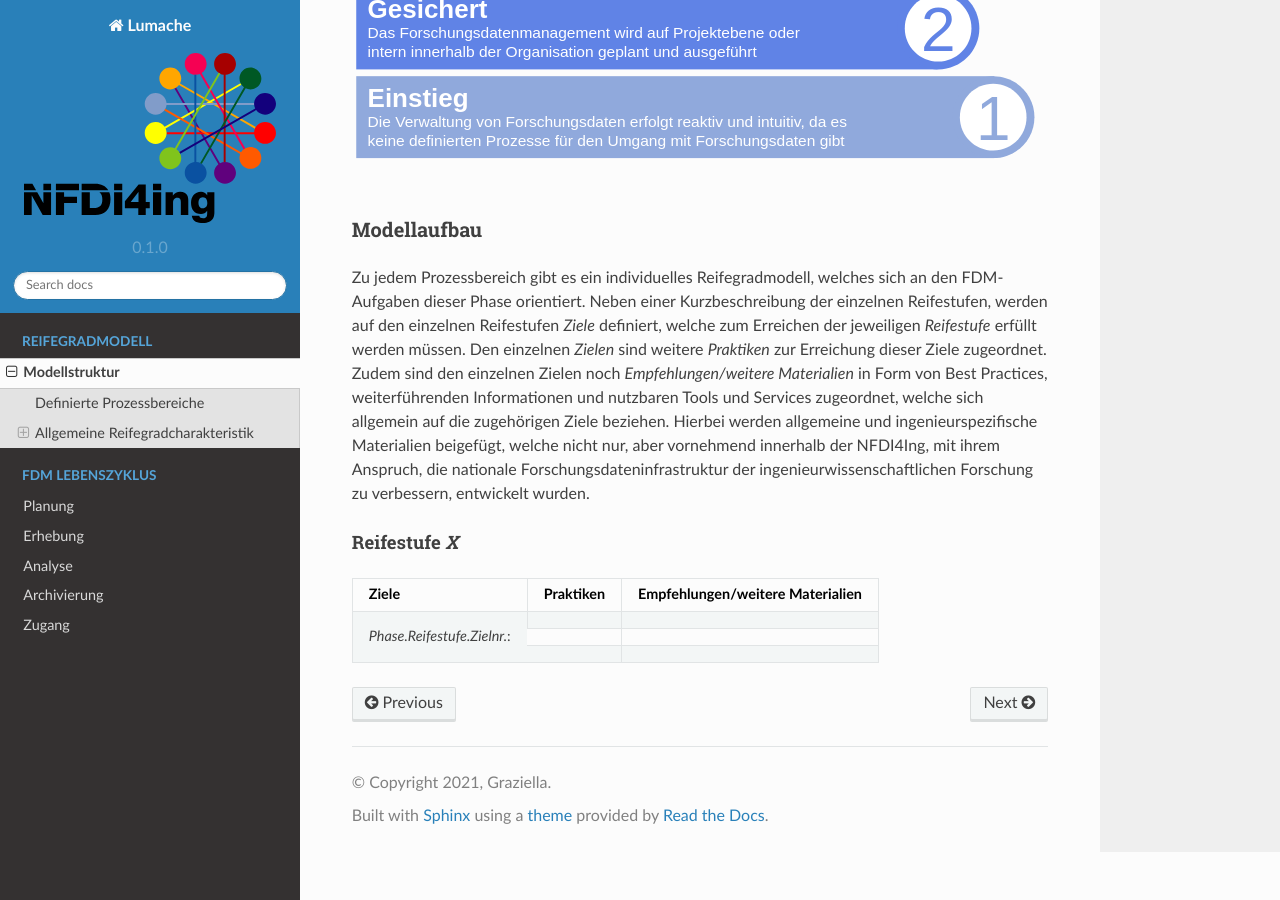
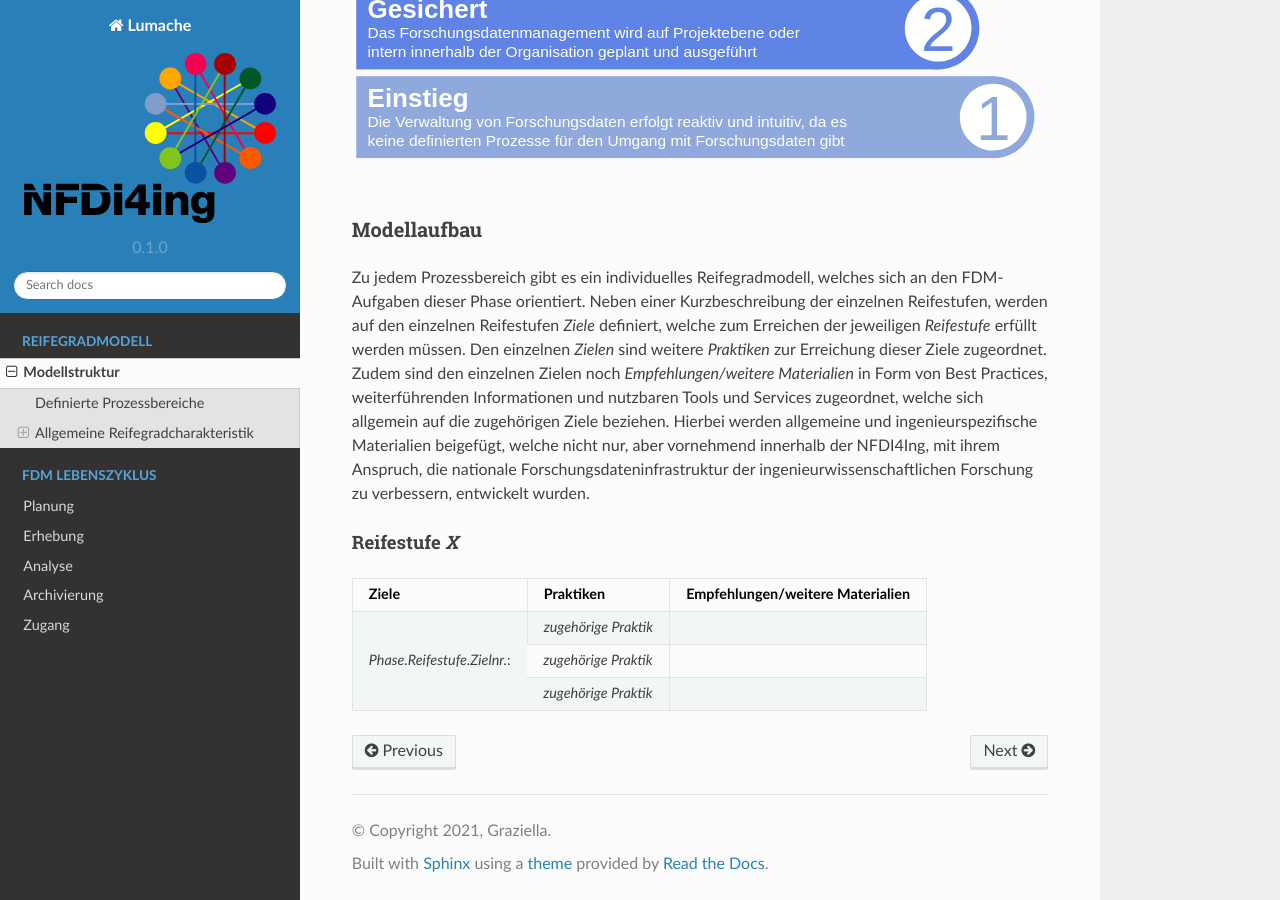
Before and after one commit to LUHMW/MaturityModelsNFDI4Ing, a Sphinx documentation site: the page built from docs/source/reifegradmodell.rst, in a window 1280 px wide and 900 px high, scrolled down 1310 px. Built offline with Sphinx 7.4.7 and the Read the Docs theme 2.0.0, drawn with Linux system fonts in a browser that asks for light colours.

Commit message:
Update reifegradmodell.rst

```diff
--- a/docs/source/reifegradmodell.rst
+++ b/docs/source/reifegradmodell.rst
@@ -30,15 +30,15 @@ Reifestufe *X*
 +-------------------------------------------------------+----------------------------------------------------------+-------------------------------------------------------------------------------------------------------------------------------------------------------------------------------+
 | Ziele                                                 | Praktiken                                                |  Empfehlungen/weitere Materialien                                                                                                                                             |
 +=======================================================+==========================================================+===============================================================================================================================================================================+
-| *Phase.Reifestufe.Zielnr.*:                           |                                                          |                                                                                                                                                                               |
+| *Phase.Reifestufe.Zielnr.*:                           |  *zugehörige Praktik*                                    |                                                                                                                                                                               |
 |                                                       |                                                          |                                                                                                                                                                               |
 |                                                       |                                                          |                                                                                                                                                                               |
 |                                                       +----------------------------------------------------------+-------------------------------------------------------------------------------------------------------------------------------------------------------------------------------+
-|                                                       |                                                          |                                                                                                                                                                               |
+|                                                       |  *zugehörige Praktik*                                    |                                                                                                                                                                               |
 |                                                       |                                                          |                                                                                                                                                                               |
 |                                                       |                                                          |                                                                                                                                                                               |
 |                                                       +----------------------------------------------------------+-------------------------------------------------------------------------------------------------------------------------------------------------------------------------------+
-|                                                       |                                                          |                                                                                                                                                                               |
+|                                                       |  *zugehörige Praktik*                                    |                                                                                                                                                                               |
 |                                                       |                                                          |                                                                                                                                                                               |
 |                                                       |                                                          |                                                                                                                                                                               |
 +-------------------------------------------------------+----------------------------------------------------------+-------------------------------------------------------------------------------------------------------------------------------------------------------------------------------+
```
